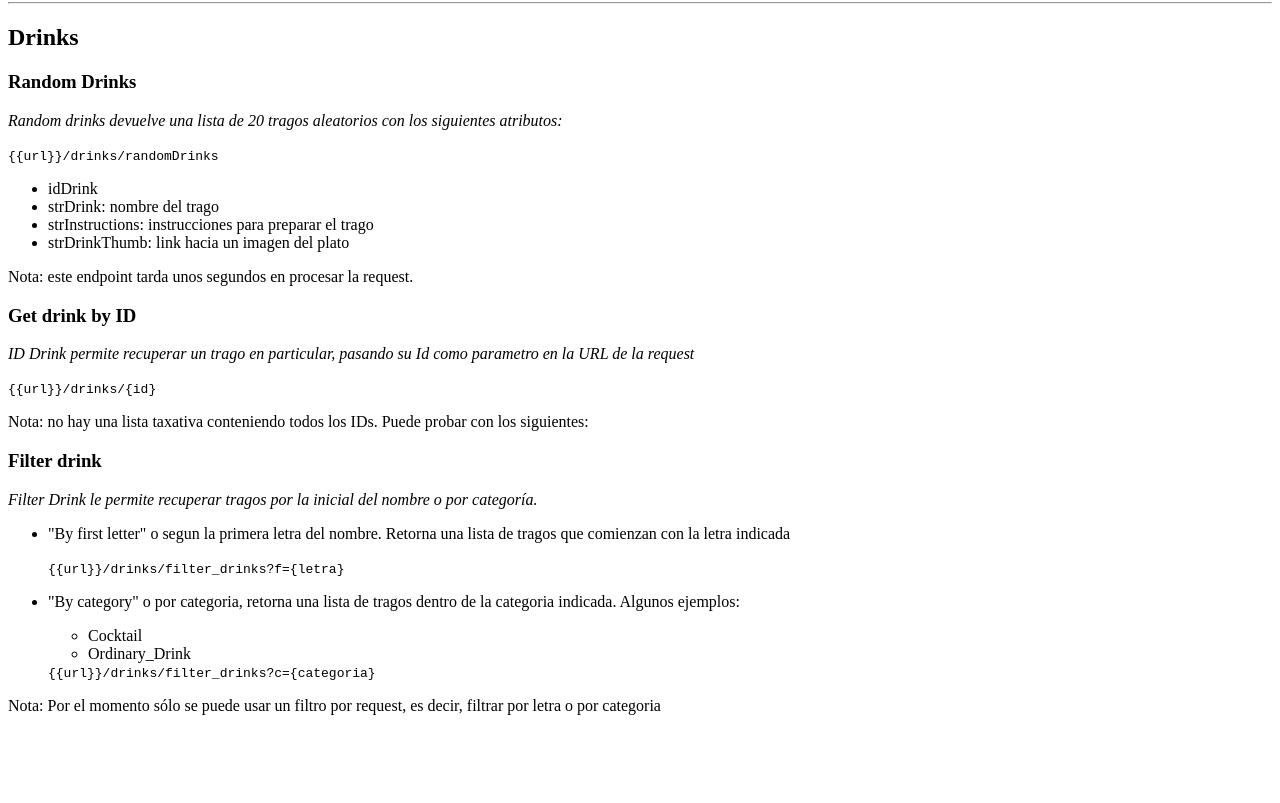
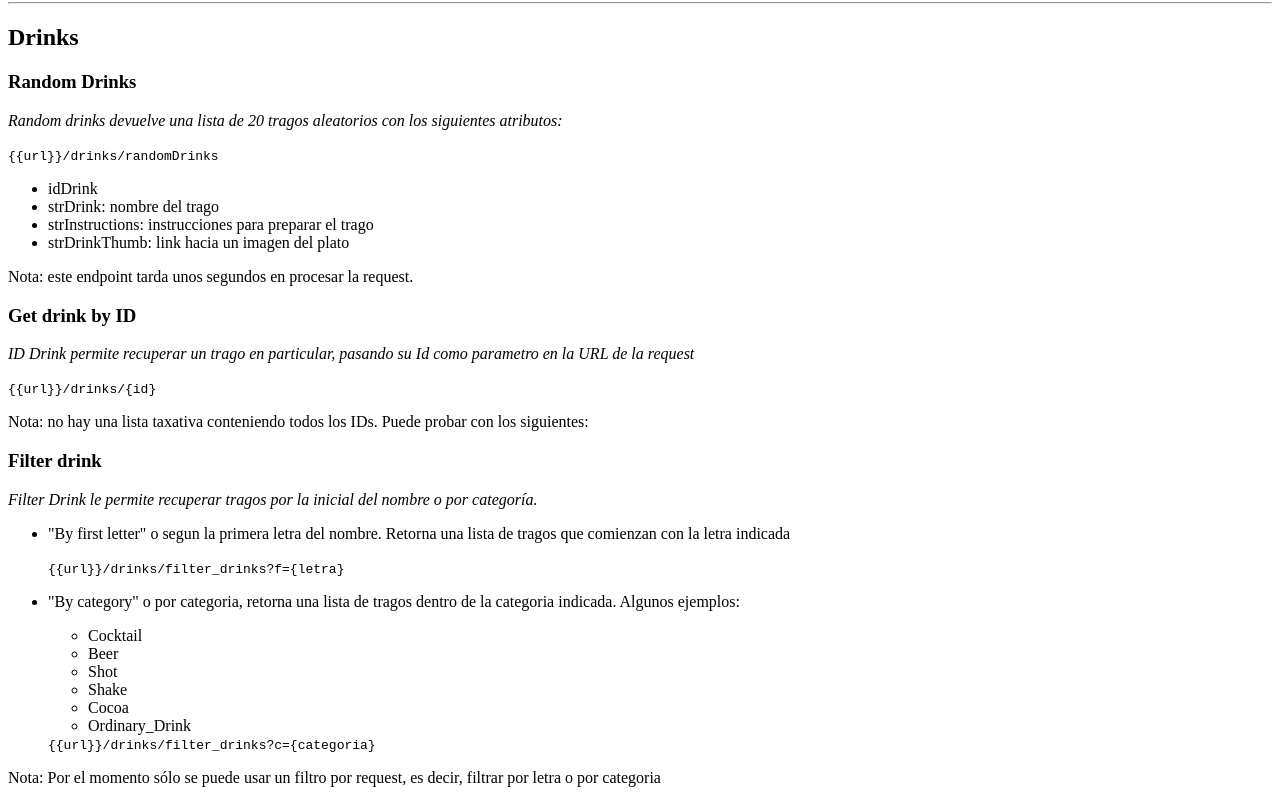
Before and after one commit to marciabel/api-express, a website: page public/index.html in a window 1280 px wide. Shown: the part 1008-1811 px from the top of the page. Before the commit the page ends 1739 px from the top, so only its background shows below. Drawn offline with Linux system fonts and the light colour scheme.

Commit message:
README.md modifications and API documentation

```diff
--- a/public/index.html
+++ b/public/index.html
@@ -112,6 +112,10 @@
                         <p>"By category" o por categoria, retorna una lista de tragos dentro de la categoria indicada. Algunos ejemplos:</p>
                         <ul>
                             <li>Cocktail</li>
+                            <li>Beer</li>
+                            <li>Shot</li>
+                            <li>Shake</li>
+                            <li>Cocoa</li>
                             <li>Ordinary_Drink</li>
                         </ul>
                         <code>{{url}}/drinks/filter_drinks?c={categoria}</code>
```
Also changed, not shown: README.md, 1 other file.
